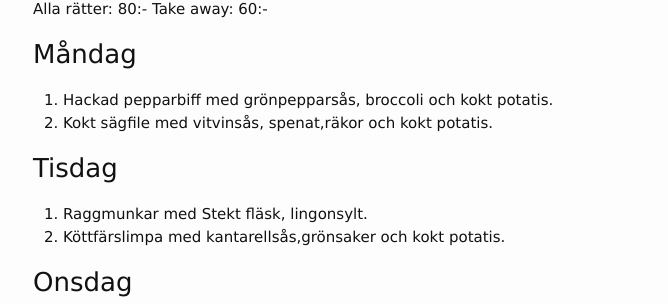
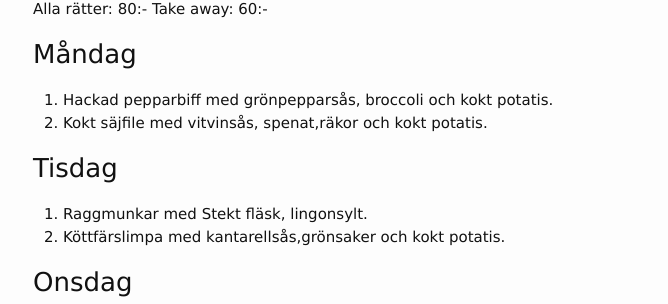
Before and after one commit to FarInn62/farinn62.github.io, a Jekyll site: the page built from lunch.md, in a window 1280 px wide. Shown: the part 187-491 px from the top of the page, without its empty margins (237-905 px from the left). Built offline with Jekyll 4.4.1, drawn with Linux system fonts in a browser that asks for light colours.

Commit message:
Update lunch.md

```diff
--- a/lunch.md
+++ b/lunch.md
@@ -13,7 +13,7 @@ Alla rätter: 80:- Take away: 60:-
 ### Måndag
 
 1. Hackad pepparbiff med grönpepparsås, broccoli och kokt potatis.
-2. Kokt sägfile med vitvinsås, spenat,räkor och kokt potatis.
+2. Kokt säjfile med vitvinsås, spenat,räkor och kokt potatis.
 
 ### Tisdag
 
```
